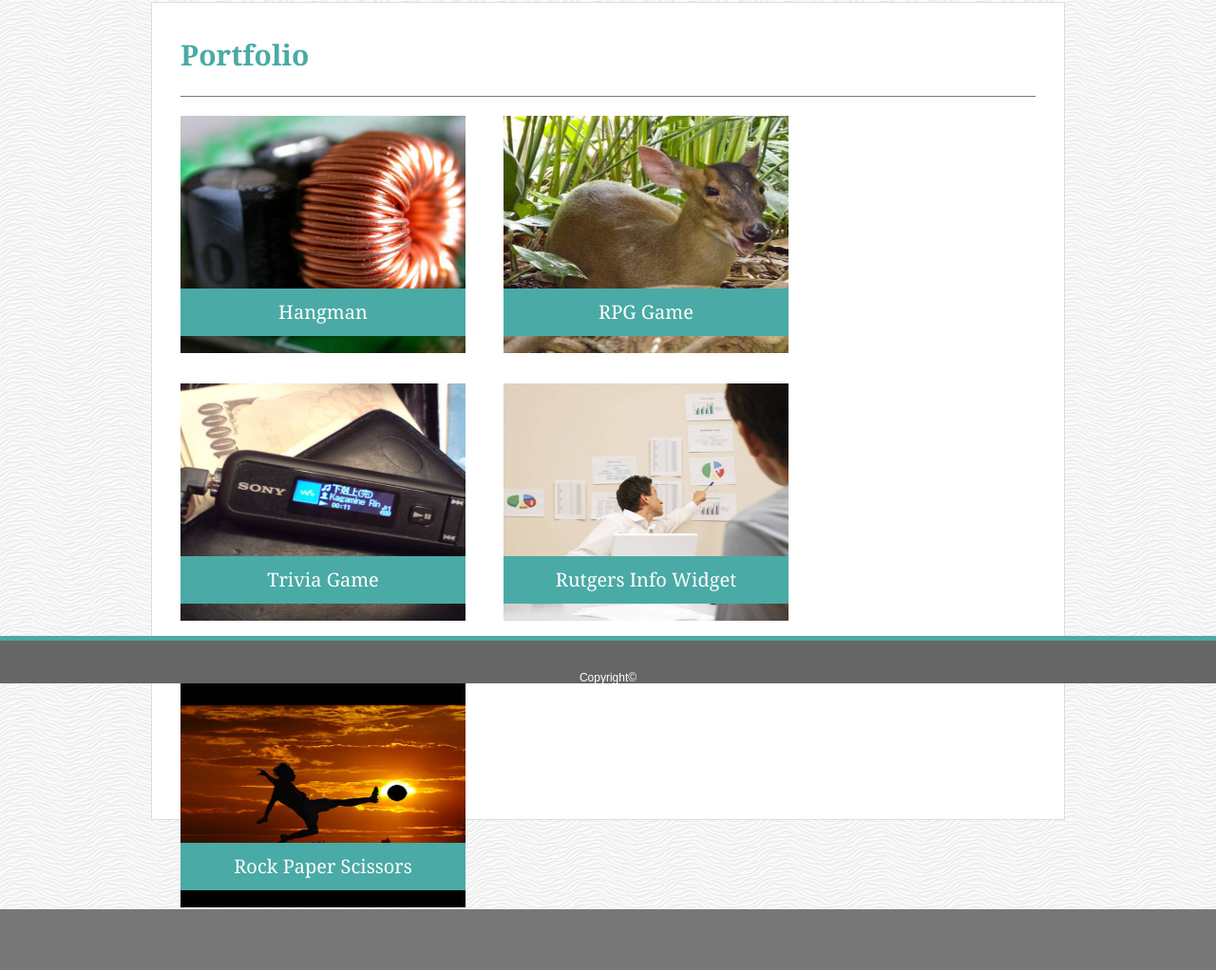
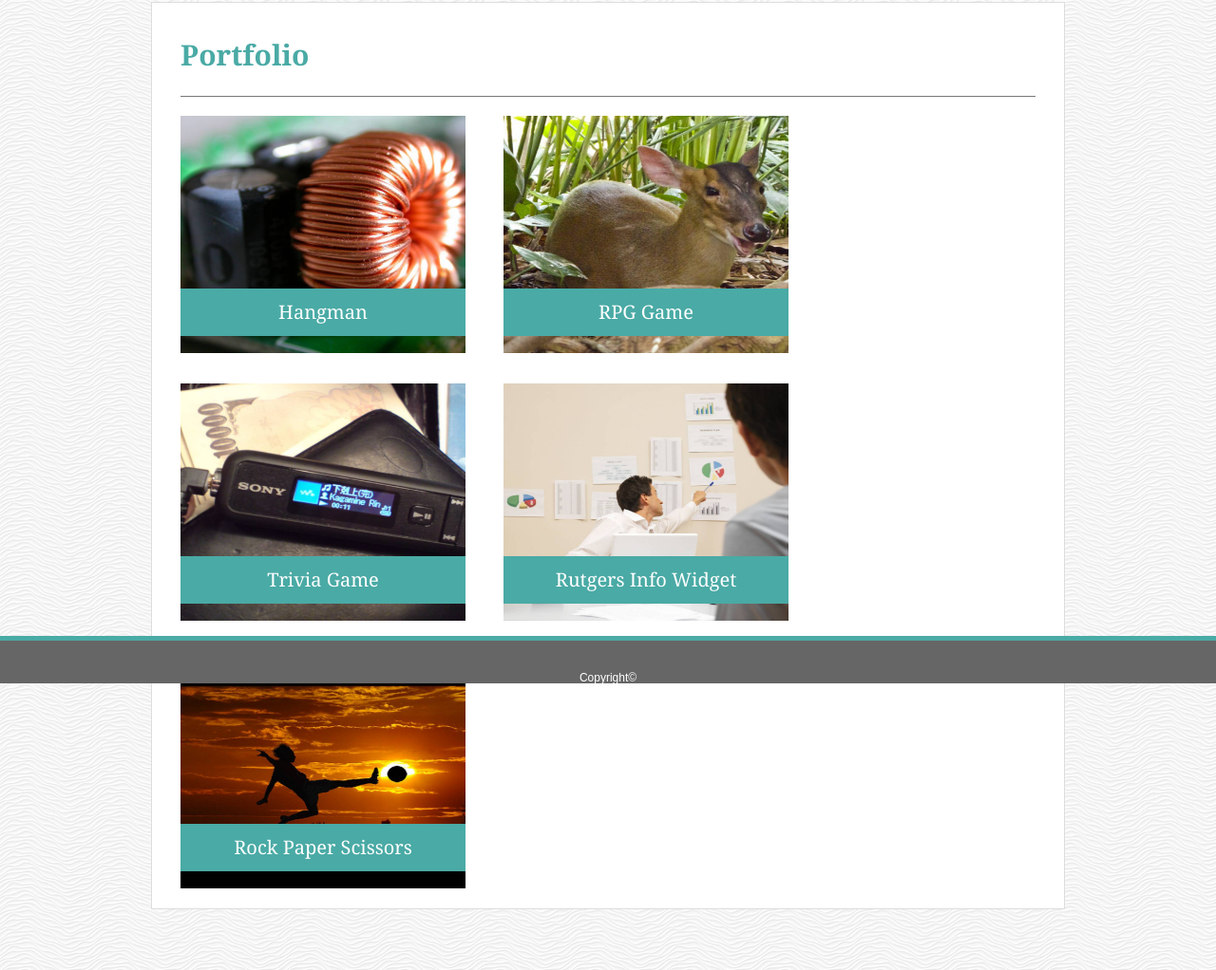
Before and after one commit to nightslife/Basic-Portfolio, a plain HTML site: page portfolio.html in a window 1280 px wide. Shown: the part 80-1102 px from the top of the page at 95% size. Before the commit the page ends 1038 px from the top, so only its background shows below. Drawn offline with Linux system fonts and the light colour scheme.

Commit message:
Added wrapper, with height property, to fix images not fitting within window. Also removed scrollbar to keep header aligned

```diff
--- a/assets/css/style.css
+++ b/assets/css/style.css
@@ -61,12 +61,11 @@ a.home{
 .Pcontent{
     background-color: #ffffff;
     width: 960px;
-    margin: 1% auto auto;
+    margin: 1% auto 5%;
     border: 1px solid #ddd;
     padding-bottom: 5px;
     font-family: Georgia, 'Times New Roman', Times, serif;
     height: auto;
-
 
 }
 body{
@@ -125,12 +124,11 @@ input[type=submit] {
     border-radius: 3px;
     cursor: pointer;
     margin: 0 10px;
-  }
-
+}
 
 input[type=submit]:hover {
     background-color: #4aaaa5;
-  }
+}
 
 .container {
     background-color: #fafafa;
@@ -138,7 +136,7 @@ input[type=submit]:hover {
     width: 900px;
     margin: 15px auto;
     border-radius: 10px;
-  }
+}
 .contactform{
     color: #777
 }
@@ -210,7 +208,7 @@ img.portpics{
 }
 .rps{
     position: relative;
-    top: 100px;
+    top: 80px;
     left: 20px;
     float: left;
 }
@@ -219,3 +217,9 @@ img.portpics{
    clear: both;
    display: table;
 }
+.wrapper{
+    height: 850px;
+}
+::-webkit-scrollbar{
+    display: none;
+}
--- a/portfolio.html
+++ b/portfolio.html
@@ -29,6 +29,7 @@
             <header class="topic">
                 Portfolio
             </header>
+            <div class="wrapper">
                 <div class="picover hangman">
                     <img class="portpics" src="assets/images/hangman.jpg">
                     <div class="textover">Hangman</div>
@@ -49,6 +50,7 @@
                     <img class="portpics" src="assets/images/rps.jpg">
                     <div class="textover">Rock Paper Scissors</div>
                 </div>
+            </div>
             <div class=clearfix></div>
         </div>
 
```
Lines whose indentation alone changed are shown as unchanged.
